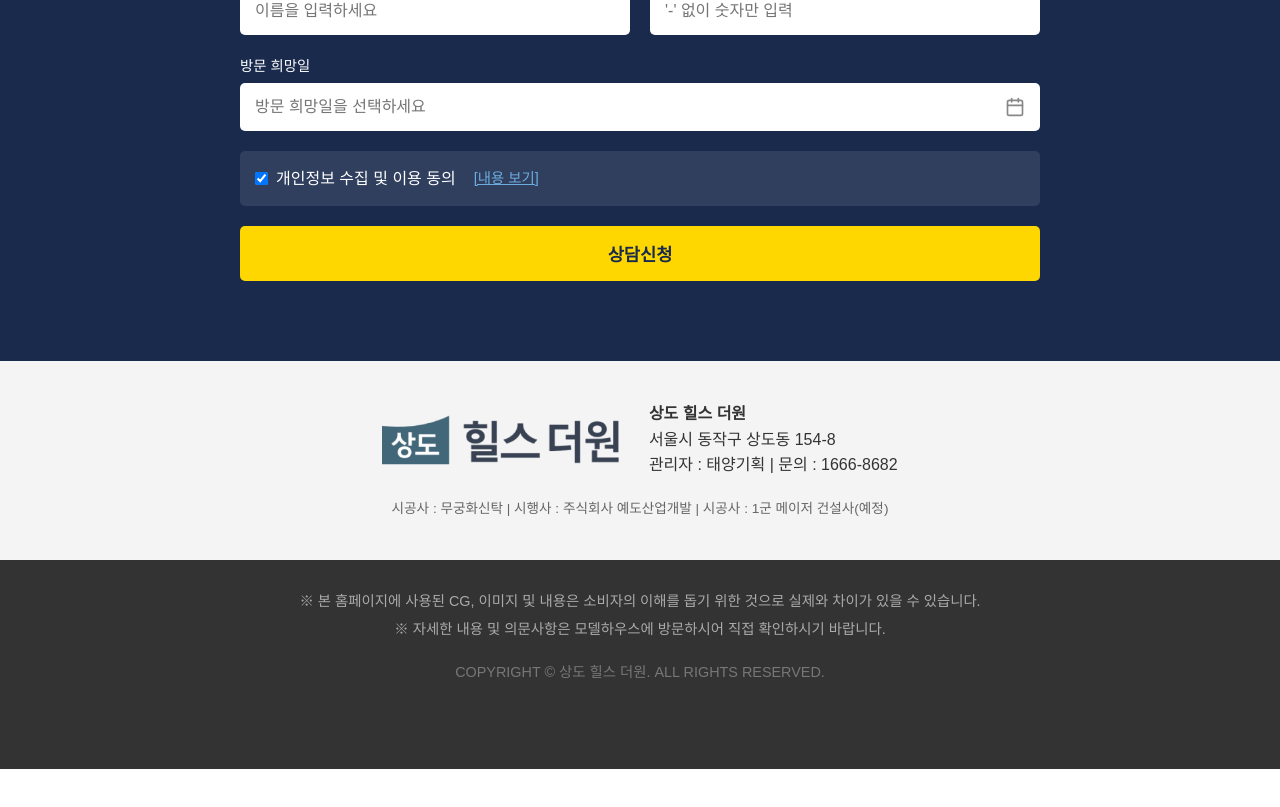
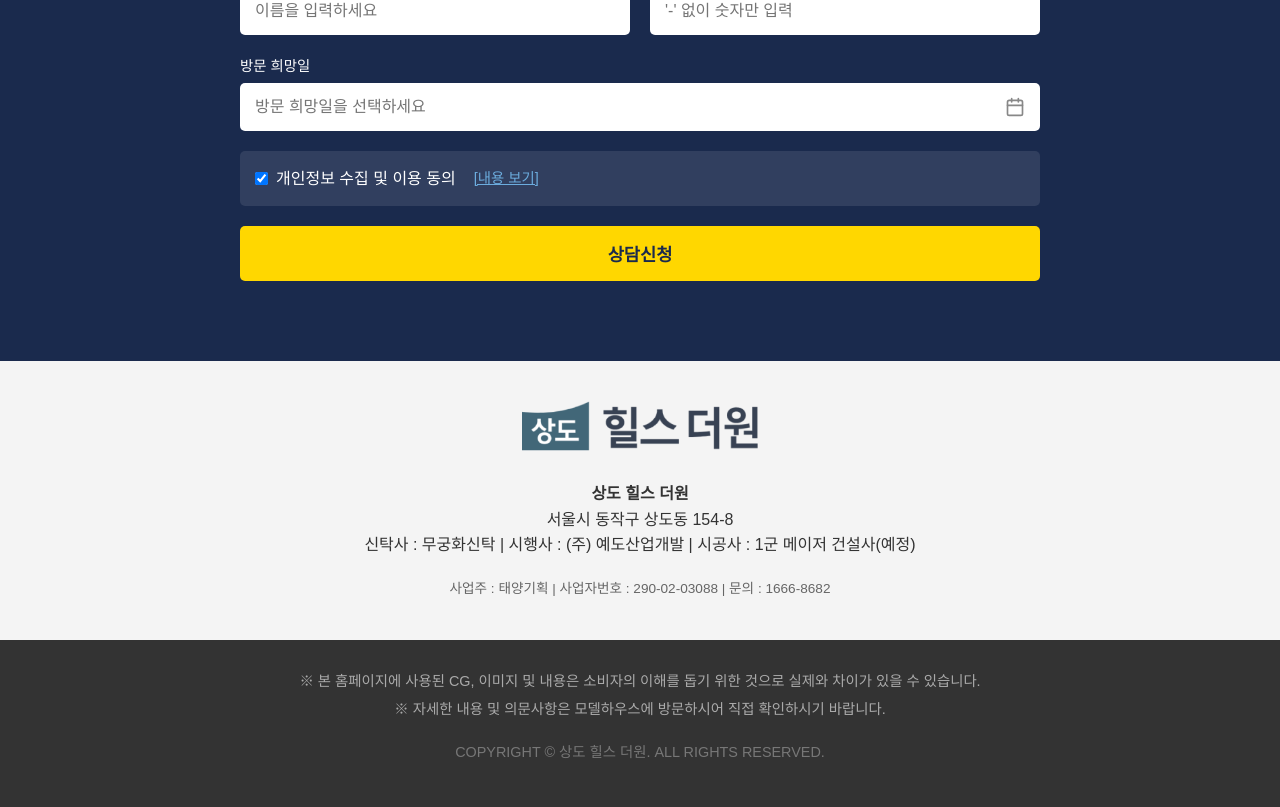
Before and after one commit to creatorjun/homepages_03, a React (Vite) app: page / in a window 1280 px wide. Shown: the part 8107-8914 px from the top of the page. Before the commit the page ends 8876 px from the top, so only its background shows below. Built offline with nearby package versions, Linux system fonts and the light colour scheme.

Commit message:
Initail Commit

```diff
--- a/src/components/FooterContentArea.css
+++ b/src/components/FooterContentArea.css
@@ -4,7 +4,6 @@
   background-color: #f4f4f4;
   padding: 40px;
   display: flex;
-  /* 아이템들을 세로로 쌓기 위해 flex-direction을 column으로 변경 */
   flex-direction: column;
   justify-content: center;
   align-items: center;
@@ -14,6 +13,7 @@
 /* 로고와 정보를 감싸는 컨테이너 */
 .footer-main-content {
   display: flex;
+  flex-direction: column;
   justify-content: center;
   align-items: center;
   gap: 30px;
@@ -24,10 +24,9 @@
 }
 
 .footer-info {
-  text-align: left;
+  text-align: center;
 }
 
-/* 새로 추가된 공지 텍스트 스타일 */
 .footer-centered-notice {
   width: 100%;
   text-align: center;
--- a/src/data/contents.jsx
+++ b/src/data/contents.jsx
@@ -121,8 +121,8 @@ export const siteContents = {
     logoAlt: "하단 로고",
     siteName: "상도 힐스 더원",
     address: "서울시 동작구 상도동 154-8",
-    agencyInfo: "관리자 : 태양기획  |  문의 : 1666-8682",
-    centeredNotice: "시공사 : 무궁화신탁 | 시행사 : 주식회사 예도산업개발 | 시공사 : 1군 메이저 건설사(예정)"
+    agencyInfo: "신탁사 : 무궁화신탁 | 시행사 : (주) 예도산업개발 | 시공사 : 1군 메이저 건설사(예정)",
+    centeredNotice: "사업주 : 태양기획  | 사업자번호 : 290-02-03088 |  문의 : 1666-8682",
   },
   footer: {
     notice1: "※ 본 홈페이지에 사용된 CG, 이미지 및 내용은 소비자의 이해를 돕기 위한 것으로 실제와 차이가 있을 수 있습니다.",
```
